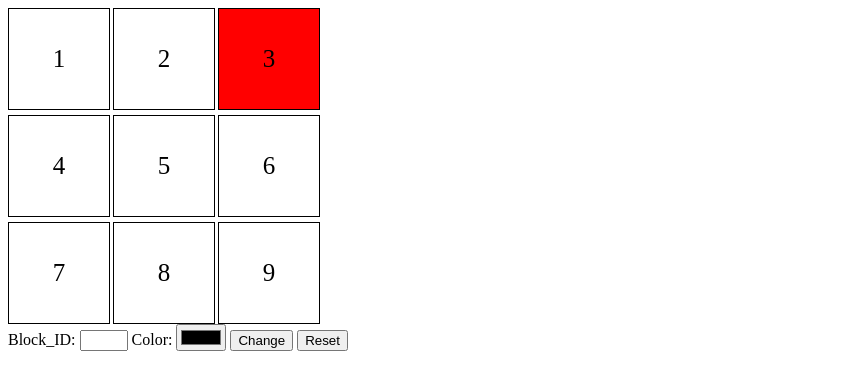
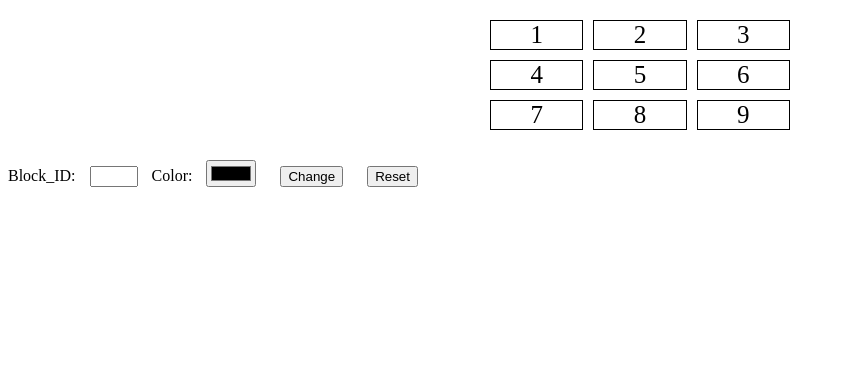
Before and after one commit to acciojob/Replit-Asian-Paints-debasisnayak12, a website: page main.html in a window 1280 px wide. Shown: the whole page, without its empty margins (0-845 px from the left). Drawn offline with Linux system fonts and the light colour scheme.

Commit message:
created a submission

```diff
--- a/styles.css
+++ b/styles.css
@@ -1,21 +1,19 @@
 /*  your css code here. If applicable */
 .grid-container{
 	display:grid;
-	grid-template-columns: repeat(3, 100px);
-	grid-gap:5px;
+	grid-template-columns: repeat(3, 1fr);
+	grid-gap:10px;
+	width:300px;
+	margin:20px auto;
 }
 
 .grid-item{
-	width:100px;
-	height:100px;
-/* 	background-color:rgb(255,0,0); */
 	border:1px solid #000;
-	display:flex;
-	align-items:center;
-	justify-content:center;
+	background-color:transparent;
+	text-align:center;
 	font-size:25px;
 	cursor:pointer;
 }
-.grid-item:nth-child(3){
-	background-color:red;
+input , button {
+	margin:10px;
 }
```
Also changed, not shown: script.js (line endings or trailing spaces).
